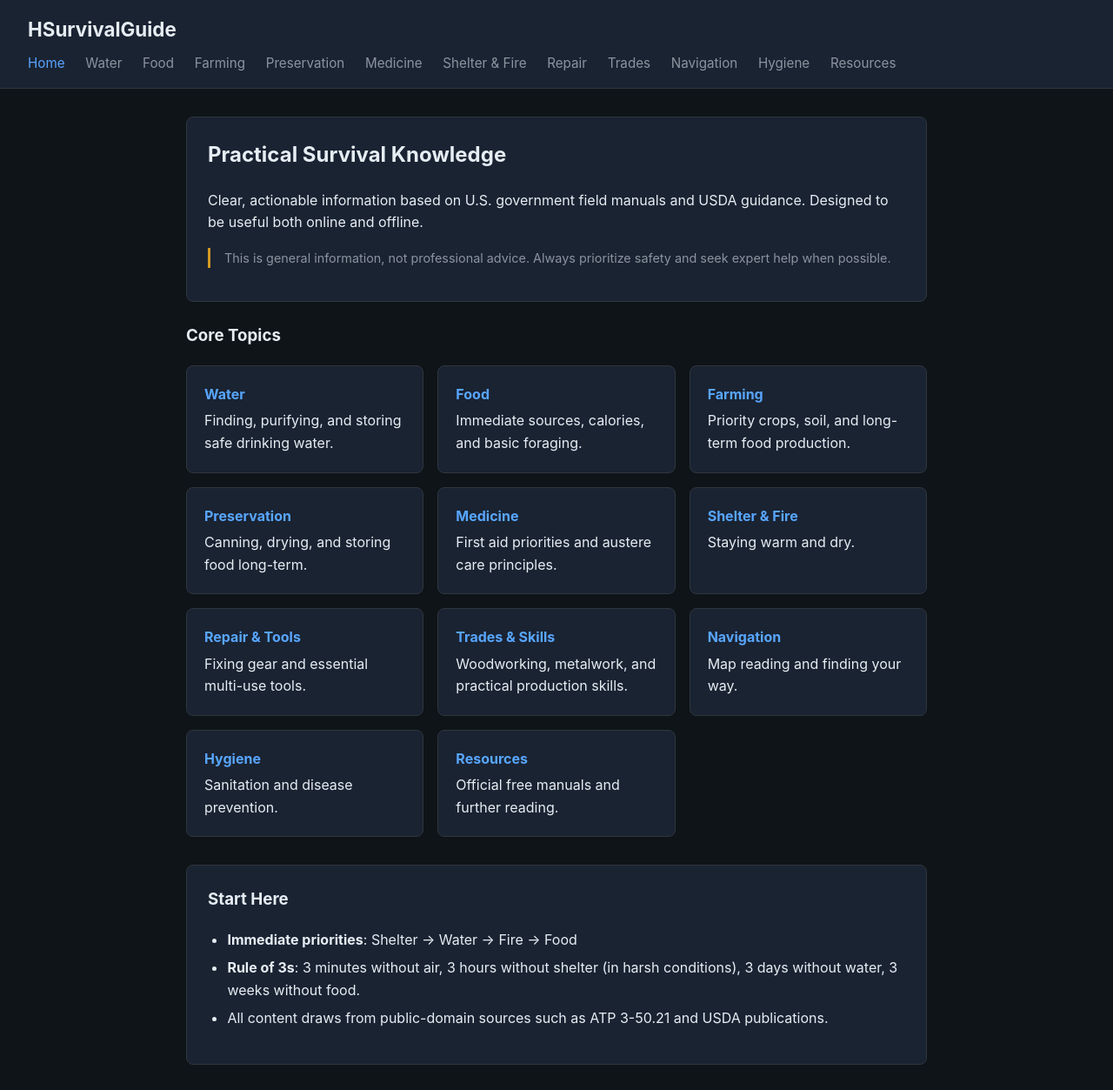
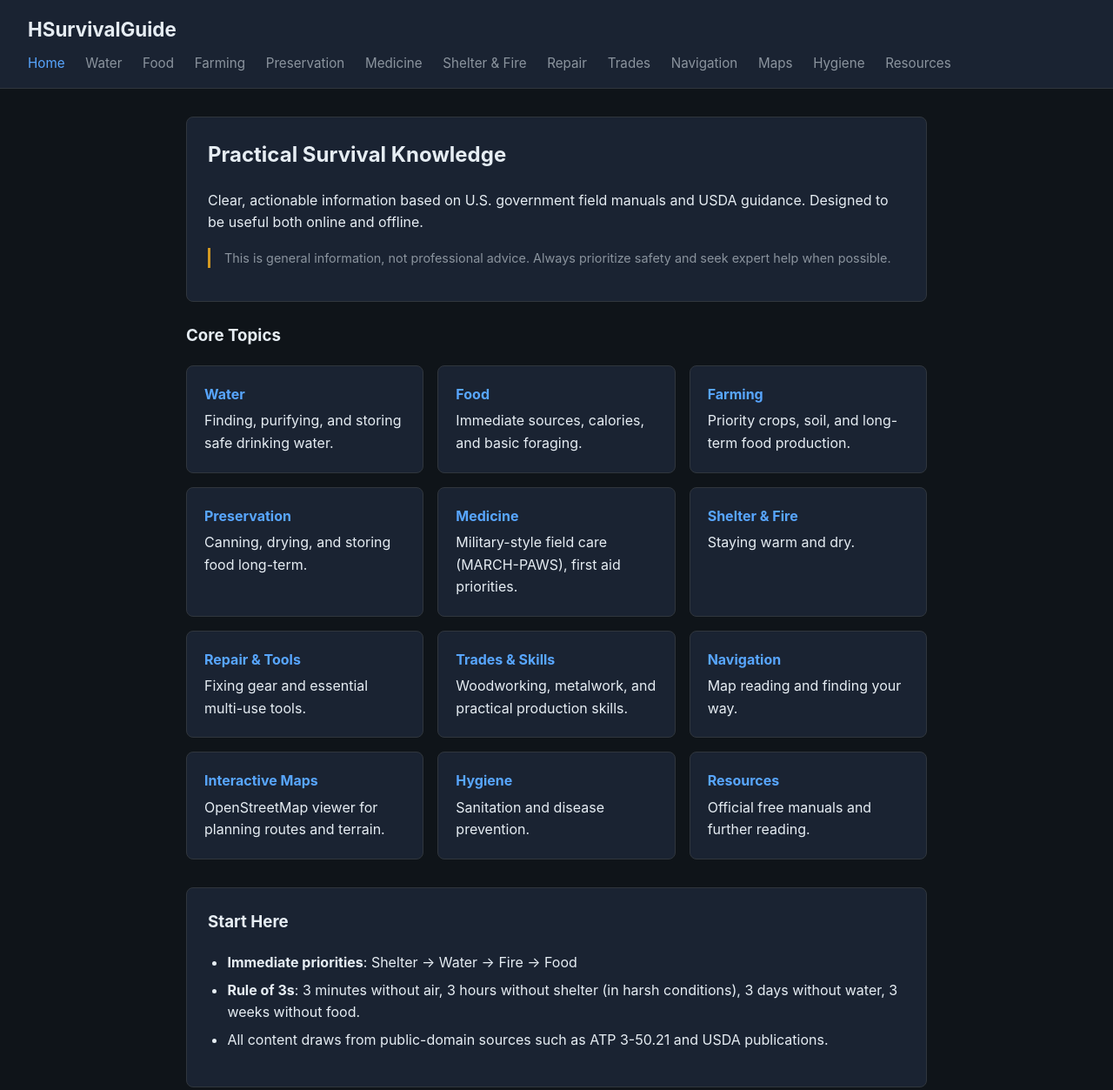
Before and after one commit to TooHazey/HSurvivalGuide, a plain HTML site: page index.html in a window 1280 px wide. Shown: the top 1253 px of the page at 87% size. Drawn offline with Linux system fonts and the light colour scheme.

Commit message:
Add Maps link to home page navigation and grid

```diff
--- a/index.html
+++ b/index.html
@@ -20,6 +20,7 @@
       <a href="repair.html">Repair</a>
       <a href="trades.html">Trades</a>
       <a href="navigation.html">Navigation</a>
+      <a href="maps.html">Maps</a>
       <a href="hygiene.html">Hygiene</a>
       <a href="resources.html">Resources</a>
     </nav>
@@ -38,11 +39,12 @@
       <a href="food.html"><strong>Food</strong> Immediate sources, calories, and basic foraging.</a>
       <a href="farming.html"><strong>Farming</strong> Priority crops, soil, and long-term food production.</a>
       <a href="preservation.html"><strong>Preservation</strong> Canning, drying, and storing food long-term.</a>
-      <a href="medicine.html"><strong>Medicine</strong> First aid priorities and austere care principles.</a>
+      <a href="medicine.html"><strong>Medicine</strong> Military-style field care (MARCH-PAWS), first aid priorities.</a>
       <a href="shelter.html"><strong>Shelter & Fire</strong> Staying warm and dry.</a>
       <a href="repair.html"><strong>Repair & Tools</strong> Fixing gear and essential multi-use tools.</a>
       <a href="trades.html"><strong>Trades & Skills</strong> Woodworking, metalwork, and practical production skills.</a>
       <a href="navigation.html"><strong>Navigation</strong> Map reading and finding your way.</a>
+      <a href="maps.html"><strong>Interactive Maps</strong> OpenStreetMap viewer for planning routes and terrain.</a>
       <a href="hygiene.html"><strong>Hygiene</strong> Sanitation and disease prevention.</a>
       <a href="resources.html"><strong>Resources</strong> Official free manuals and further reading.</a>
     </div>
```
